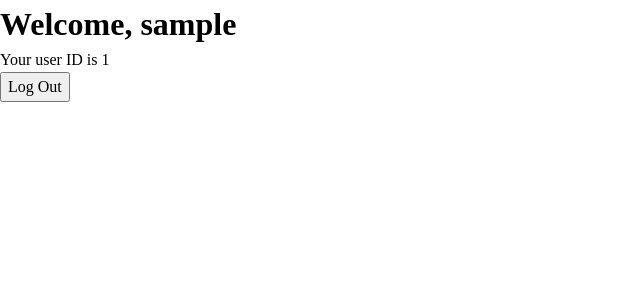
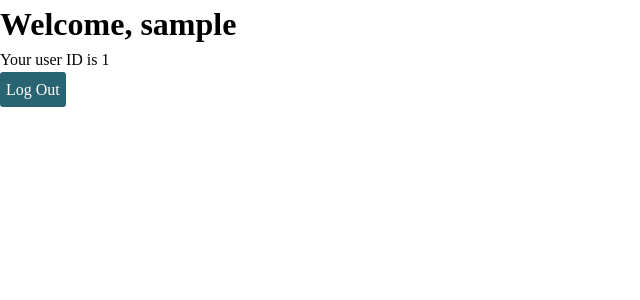
Before and after one commit to blicht19/student-planner, a React (Vite) app in the folder student-planner-frontend/: page /home in a window 1280 px wide. Shown: the top 300 px of the page, without its empty margins (0-640 px from the left). Built offline with nearby package versions, Linux system fonts and the light colour scheme; sample sign-in values are in the browser's storage.

Commit message:
Loading state for buttons

```diff
--- a/student-planner-frontend/package.json
+++ b/student-planner-frontend/package.json
@@ -16,7 +16,8 @@
     "react": "^18.3.1",
     "react-dom": "^18.3.1",
     "react-icons": "^5.3.0",
-    "react-router-dom": "^6.27.0"
+    "react-router-dom": "^6.27.0",
+    "react-spinners": "^0.14.1"
   },
   "devDependencies": {
     "@eslint/js": "^9.13.0",
--- a/student-planner-frontend/src/components/button/button.jsx
+++ b/student-planner-frontend/src/components/button/button.jsx
@@ -1,15 +1,17 @@
 import styles from './button.module.css';
+import { PulseLoader } from 'react-spinners';
 
 export const Button = props => {
-  const { text, onClick, className } = props;
+  const { text, onClick, className, isLoading } = props;
 
   return (
     <button
       onClick={onClick}
       {...props}
       className={`${styles.button} ${className}`}
+      disabled={isLoading}
     >
-      {text}
+      {isLoading ? <PulseLoader color='white' /> : text}
     </button>
   );
 };
--- a/student-planner-frontend/src/components/button/button.module.css
+++ b/student-planner-frontend/src/components/button/button.module.css
@@ -4,10 +4,14 @@
     border-radius: 3px;
     color: var(--text-color);
     min-height: 35px;
+    display: flex;
+    justify-content: center;
+    align-items: center;
 }
 
-.button:hover {
+.button:hover:enabled {
     background-color: var(--medium-dark-color);
+    cursor: pointer;
 }
 
 .button:active {
--- a/student-planner-frontend/src/components/create-account/create-account.jsx
+++ b/student-planner-frontend/src/components/create-account/create-account.jsx
@@ -63,6 +63,7 @@ export const CreateAccount = () => {
           onClick={onSubmit}
           text='Create Account'
           className={styles.button}
+          isLoading={registerMutation.isPending}
         />
       </div>
       <Link to='/login' text='Already have an account?' />
--- a/student-planner-frontend/src/components/home-page/home-page.jsx
+++ b/student-planner-frontend/src/components/home-page/home-page.jsx
@@ -3,6 +3,7 @@ import { useEffect } from 'react';
 import { useNavigate } from 'react-router-dom';
 import { useLogout } from '../../hooks';
 import styles from './home-page.module.css';
+import { Button } from '../button';
 
 export const HomePage = () => {
   const { username, userId } = useAuthContext();
@@ -19,7 +20,11 @@ export const HomePage = () => {
     <div className={styles.homePage}>
       <h1>Welcome, {username}</h1>
       <p>Your user ID is {userId}</p>
-      <button onClick={() => logoutMutation.mutate()}>Log Out</button>
+      <Button
+        onClick={logoutMutation.mutate}
+        text='Log Out'
+        isLoading={logoutMutation.isPending}
+      />
     </div>
   );
 };
--- a/student-planner-frontend/src/components/login/login.jsx
+++ b/student-planner-frontend/src/components/login/login.jsx
@@ -47,7 +47,12 @@ export const Login = () => {
           label='Password'
           className={styles.lastTextInput}
         />
-        <Button onClick={onSubmit} text='Log In' className={styles.button} />
+        <Button
+          onClick={onSubmit}
+          text='Log In'
+          className={styles.button}
+          isLoading={loginMutation.isPending}
+        />
       </div>
       <Link to='/register' text='New User?' />
     </div>
```
Also changed, not shown: 1 other file (tests, documents, lock files or other folders).
